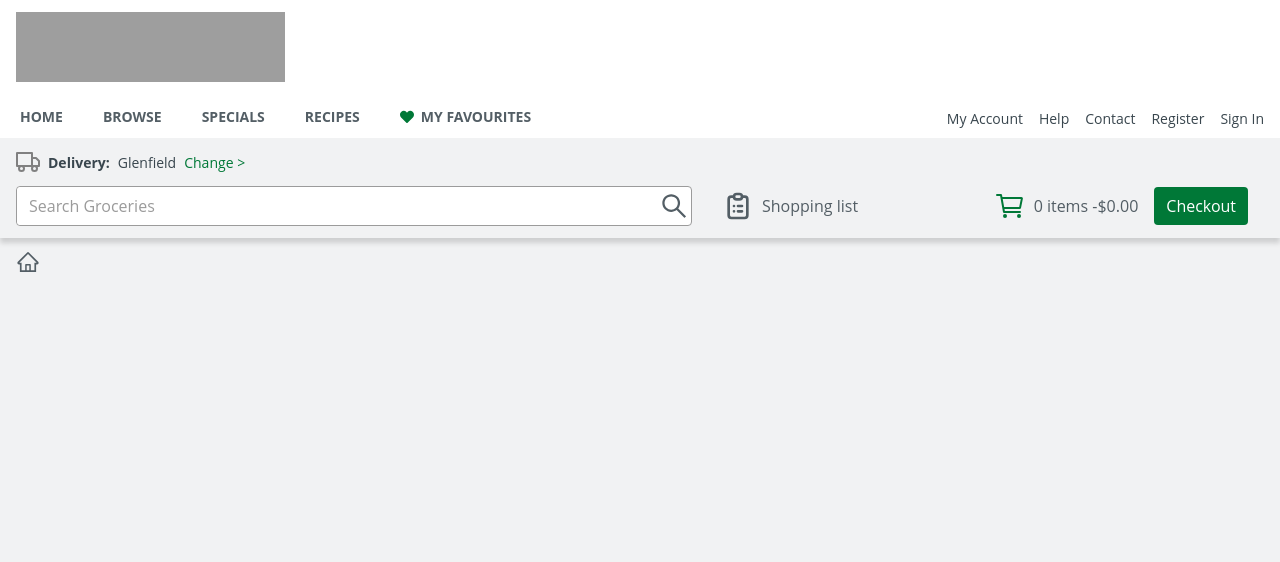
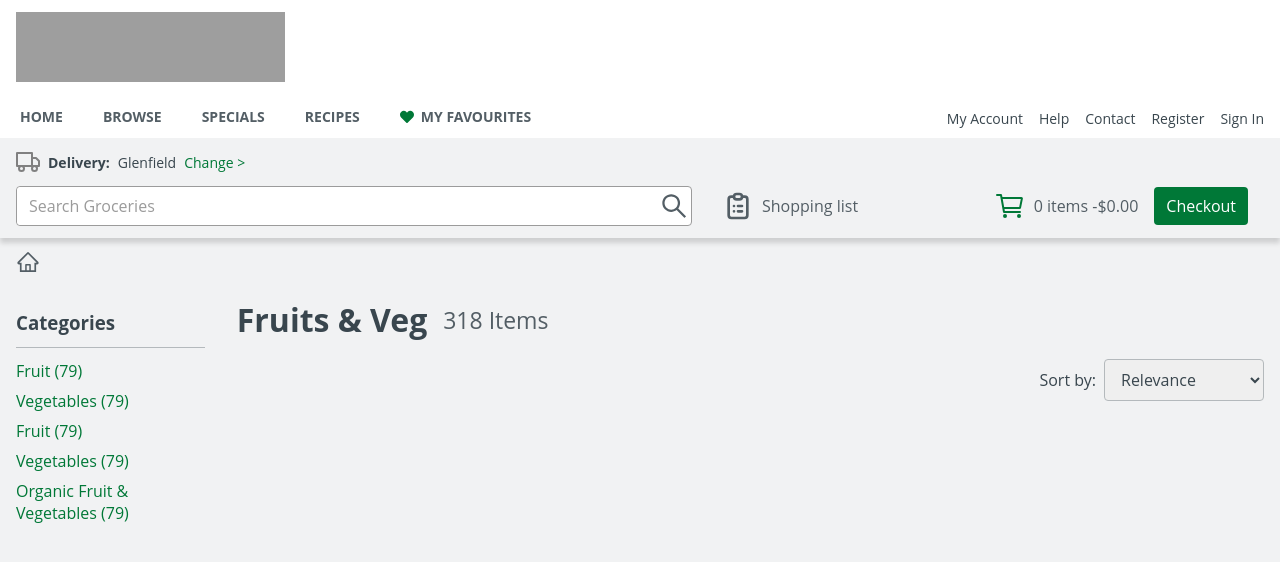
Before and after one commit to hashimkhanzada/countdown-clone, a React (Create React App) app in the folder client/: page /browse/1 in a window 1280 px wide. Shown: the top 562 px of the page. Built offline with nearby package versions, Linux system fonts and the light colour scheme; grey boxes are pictures that could not be loaded.

Commit message:
Product Page skeleton design

```diff
--- a/client/src/App.tsx
+++ b/client/src/App.tsx
@@ -6,6 +6,7 @@ import { BrowserRouter as Router, Switch, Route } from "react-router-dom";
 import SearchSection from "./components/searchSection/SearchSection";
 import PageMap from "./components/pageMap/PageMap";
 import Home from "./pages/HomePage/Home";
+import Browse from "./pages/BrowsePage/Browse";
 
 function App() {
   return (
@@ -17,7 +18,7 @@ function App() {
 
       <Switch>
         <Route path="/" exact component={Home} />
-        {/* <Route path="browse/:category" exact component={ } /> */}
+        <Route path="/browse/:category" exact component={Browse} />
       </Switch>
     </Router>
   );
--- a/client/src/components/navbar/DropDown.tsx
+++ b/client/src/components/navbar/DropDown.tsx
@@ -13,61 +13,61 @@ const DropDown = (props: Props) => {
     <DropDownContainer click={click}>
       <Col>
         <DropDownItem>
-          <DropDownLink onClick={handleClick} to="/fruit-veg">
+          <DropDownLink onClick={handleClick} to="/browse/fruit-veg">
             Fruit & Veg
           </DropDownLink>
         </DropDownItem>
         <DropDownItem>
-          <DropDownLink onClick={handleClick} to="/meat-seafood">
+          <DropDownLink onClick={handleClick} to="/browse/meat-seafood">
             Meat & Seafood
           </DropDownLink>
         </DropDownItem>
         <DropDownItem>
-          <DropDownLink onClick={handleClick} to="/fridge-deli">
+          <DropDownLink onClick={handleClick} to="/browse/fridge-deli">
             Fridge & Deli
           </DropDownLink>
         </DropDownItem>
         <DropDownItem>
-          <DropDownLink onClick={handleClick} to="/frozen">
+          <DropDownLink onClick={handleClick} to="/browse/frozen">
             Frozen
           </DropDownLink>
         </DropDownItem>
       </Col>
       <Col>
         <DropDownItem>
-          <DropDownLink onClick={handleClick} to="/pantry">
+          <DropDownLink onClick={handleClick} to="/browse/pantry">
             Pantry
           </DropDownLink>
         </DropDownItem>
         <DropDownItem>
-          <DropDownLink onClick={handleClick} to="/beer-wine">
+          <DropDownLink onClick={handleClick} to="/browse/beer-wine">
             Beer & Wine
           </DropDownLink>
         </DropDownItem>
         <DropDownItem>
-          <DropDownLink onClick={handleClick} to="/drinks">
+          <DropDownLink onClick={handleClick} to="/browse/drinks">
             Drinks
           </DropDownLink>
         </DropDownItem>
         <DropDownItem>
-          <DropDownLink onClick={handleClick} to="/health-beauty">
+          <DropDownLink onClick={handleClick} to="/browse/health-beauty">
             Health & Beauty
           </DropDownLink>
         </DropDownItem>
       </Col>
       <Col>
         <DropDownItem>
-          <DropDownLink onClick={handleClick} to="/household">
+          <DropDownLink onClick={handleClick} to="/browse/household">
             Household
           </DropDownLink>
         </DropDownItem>
         <DropDownItem>
-          <DropDownLink onClick={handleClick} to="/baby-child">
+          <DropDownLink onClick={handleClick} to="/browse/baby-child">
             Baby & Child
           </DropDownLink>
         </DropDownItem>
         <DropDownItem>
-          <DropDownLink onClick={handleClick} to="/pet">
+          <DropDownLink onClick={handleClick} to="/browse/pet">
             Pet
           </DropDownLink>
         </DropDownItem>
--- /dev/null
+++ b/client/src/pages/BrowsePage/Browse.styles.ts
@@ -0,0 +1,85 @@
+import styled from "styled-components";
+
+export const BrowseMain = styled.div`
+  display: flex;
+  justify-content: center;
+`;
+
+export const BrowseContainer = styled.div`
+  display: flex;
+  justify-content: center;
+  padding: 12px 16px;
+  width: 100%;
+  max-width: 1440px;
+
+  color: #39464e;
+
+  @media screen and (max-width: 1030px) {
+    flex-direction: column;
+  }
+`;
+
+export const CategoryColumn = styled.div`
+  display: flex;
+  flex-direction: column;
+
+  margin-right: 32px;
+  padding: 12px 0;
+
+  h3 {
+    margin: 0 0 12px;
+    padding: 0 48px 12px 0;
+    border-bottom: 1px solid #b4b9bc;
+  }
+
+  p {
+    color: #007837;
+    margin-bottom: 8px;
+  }
+`;
+
+export const ProductColumn = styled.div`
+  width: 100%;
+`;
+
+export const HeadingContainer = styled.div`
+  display: flex;
+  align-items: center;
+  margin-bottom: 18px;
+  h1 {
+    @media screen and (max-width: 1030px) {
+      font-size: 25px;
+    }
+  }
+
+  span {
+    color: #535e65;
+    font-size: 23px;
+    padding: 0 16px;
+
+    @media screen and (max-width: 1030px) {
+      display: none;
+    }
+  }
+`;
+
+export const FilterContainer = styled.div`
+  display: flex;
+  justify-content: flex-end;
+  align-items: center;
+
+  p {
+    margin-right: 8px;
+  }
+
+  select {
+    border: 1px solid #b4b9bc;
+    font-size: 1rem;
+    min-width: 10rem;
+    text-align: left;
+    cursor: pointer;
+    color: #39464e;
+    padding: 8px 32px 8px 12px;
+    border-radius: 0.25rem;
+  }
+`;
--- /dev/null
+++ b/client/src/pages/BrowsePage/Browse.tsx
@@ -0,0 +1,47 @@
+import React, { useEffect, useState } from "react";
+
+import {
+  BrowseContainer,
+  CategoryColumn,
+  ProductColumn,
+  HeadingContainer,
+  FilterContainer,
+  BrowseMain,
+} from "./Browse.styles";
+
+interface Props {}
+
+const Browse = ({ match }: any) => {
+  useEffect(() => {
+    console.log(match.params.category);
+  }, [match]);
+
+  return (
+    <BrowseMain>
+      <BrowseContainer>
+        <CategoryColumn>
+          <h3>Categories</h3>
+          <p>Fruit (79)</p>
+          <p>Vegetables (79)</p>
+          <p>Fruit (79)</p>
+          <p>Vegetables (79)</p>
+          <p>Organic Fruit {"&"} Vegetables (79)</p>
+        </CategoryColumn>
+        <ProductColumn>
+          <HeadingContainer>
+            <h1>Fruits {"&"} Veg</h1>
+            <span>318 Items</span>
+          </HeadingContainer>
+          <FilterContainer>
+            <p>Sort by:</p>
+            <select>
+              <option value="">Relevance</option>
+            </select>
+          </FilterContainer>
+        </ProductColumn>
+      </BrowseContainer>
+    </BrowseMain>
+  );
+};
+
+export default Browse;
```
